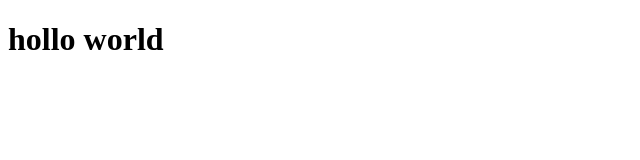
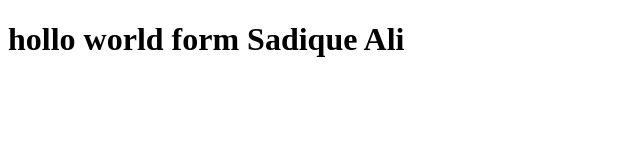
Before and after one commit to Sadiqueali042/Bootcamp2020sample, a plain HTML site: page index.html in a window 1280 px wide. Shown: the whole page, without its empty margins (0-640 px from the left). Drawn offline with Linux system fonts and the light colour scheme.

Commit message:
Update index.html

```diff
--- a/index.html
+++ b/index.html
@@ -6,6 +6,6 @@
     <title>Document</title>
 </head>
 <body>
-    <h1>hollo world</h1>
+    <h1>hollo world form Sadique Ali</h1>
 </body>
 </html>
```
